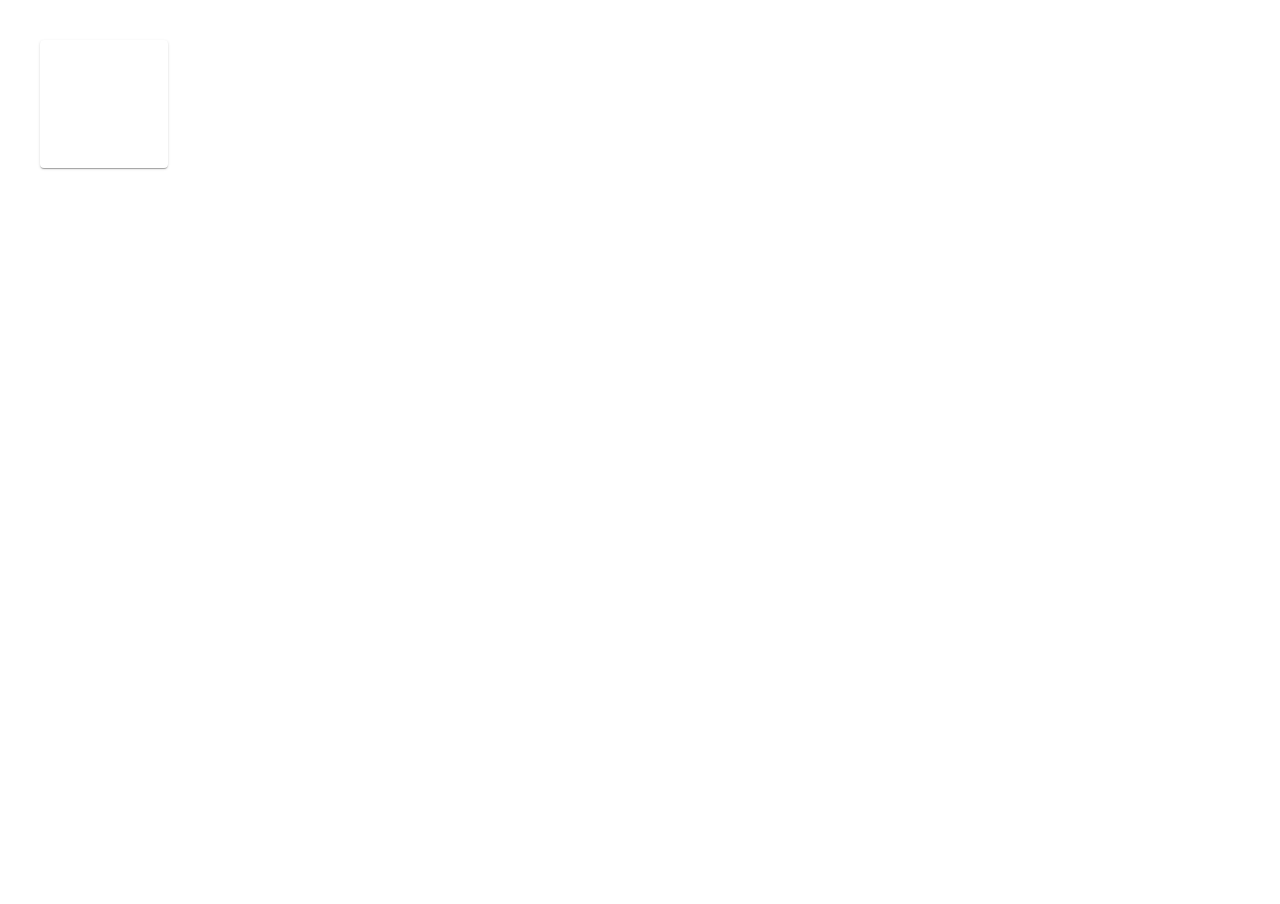
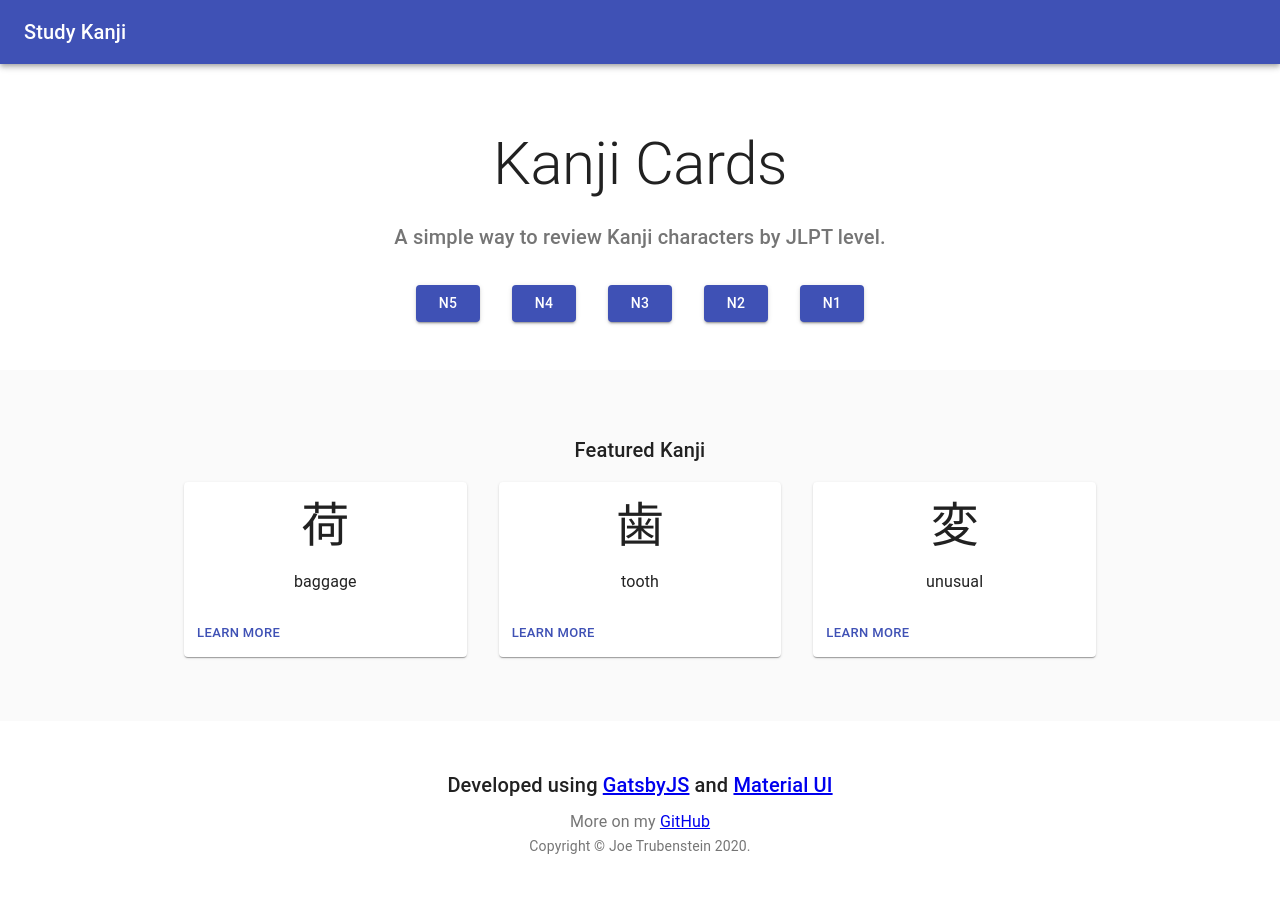
Before and after one commit to JoeTrubenstein/material-kanji, a Gatsby site: page / in a window 1280 px wide. Before the commit the page ends 800 px from the top, so only its background shows below. Built offline with nearby package versions, Linux system fonts and the light colour scheme; Gatsby itself is replaced by a stand-in of ours.

Commit message:
pagination

```diff
--- a/gatsby-node.js
+++ b/gatsby-node.js
@@ -36,7 +36,7 @@
 
   const kanji = result.data.allMongodbKandidictKanji.edges;
   //
-  const kanjiPerPage = 60;
+  const kanjiPerPage = 33;
   const numPages = Math.ceil(kanji.length / kanjiPerPage);
 
   // Create n5 kanji pages
--- a/src/pages/index.js
+++ b/src/pages/index.js
@@ -1,20 +1,182 @@
 import React from "react";
-// import { graphql } from "gatsby";
+import AppBar from "@material-ui/core/AppBar";
+import Button from "@material-ui/core/Button";
+import Card from "@material-ui/core/Card";
+import CardActions from "@material-ui/core/CardActions";
+import CardContent from "@material-ui/core/CardContent";
+import CardMedia from "@material-ui/core/CardMedia";
+import CssBaseline from "@material-ui/core/CssBaseline";
+import Grid from "@material-ui/core/Grid";
+import Toolbar from "@material-ui/core/Toolbar";
+import Typography from "@material-ui/core/Typography";
+import { makeStyles } from "@material-ui/core/styles";
 import Container from "@material-ui/core/Container";
-// import Typography from "@material-ui/core/Typography";
-import Box from "@material-ui/core/Box";
-// import MuiLink from "@material-ui/core/Link";
-// import ProTip from "../components/ProTip";
-// import Link from "../components/Link";
-// import CardDeck from "../components/CardDeck";
-import Paper from "../components/Paper";
+import Link from "@material-ui/core/Link";
 
-export default function Index({ data }) {
+function Copyright() {
   return (
-    <Container maxWidth="lg">
-      <Box my={4}>
-        <Paper />
-      </Box>
-    </Container>
+    <Typography variant="body2" color="textSecondary" align="center">
+      {"Copyright © "}
+      <Link color="inherit" href="https://material-ui.com/">
+        Joe Trubenstein
+      </Link>{" "}
+      {new Date().getFullYear()}
+      {"."}
+    </Typography>
   );
 }
+
+const useStyles = makeStyles(theme => ({
+  icon: {
+    marginRight: theme.spacing(2)
+  },
+  heroContent: {
+    backgroundColor: theme.palette.background.paper,
+    padding: theme.spacing(8, 0, 6)
+  },
+  heroButtons: {
+    marginTop: theme.spacing(4)
+  },
+  cardGrid: {
+    paddingTop: theme.spacing(8),
+    paddingBottom: theme.spacing(8)
+  },
+  card: {
+    height: "100%",
+    display: "flex",
+    flexDirection: "column"
+  },
+  cardMedia: {
+    paddingTop: "56.25%" // 16:9
+  },
+  cardContent: {
+    flexGrow: 1
+  },
+  footer: {
+    backgroundColor: theme.palette.background.paper,
+    padding: theme.spacing(6)
+  }
+}));
+
+const cards = [
+  { char: "荷", meaning: "baggage" },
+  { char: "歯", meaning: "tooth" },
+  { char: "変", meaning: "unusual" }
+];
+
+export default function Album() {
+  const classes = useStyles();
+
+  return (
+    <React.Fragment>
+      <CssBaseline />
+      <AppBar position="relative">
+        <Toolbar>
+          <Typography variant="h6" color="inherit" noWrap>
+            Study Kanji
+          </Typography>
+        </Toolbar>
+      </AppBar>
+      <main>
+        {/* Hero unit */}
+        <div className={classes.heroContent}>
+          <Container maxWidth="sm">
+            <Typography
+              component="h1"
+              variant="h2"
+              align="center"
+              color="textPrimary"
+              gutterBottom
+            >
+              Kanji Cards
+            </Typography>
+            <Typography
+              variant="h6"
+              align="center"
+              color="textSecondary"
+              paragraph
+            >
+              A simple way to review Kanji characters by JLPT level.
+            </Typography>
+            <div className={classes.heroButtons}>
+              <Grid container spacing={4} justify="center">
+                <Grid item>
+                  <Button href="/n5" variant="contained" color="primary">
+                    N5
+                  </Button>
+                </Grid>
+                <Grid item>
+                  <Button href="/n4" variant="contained" color="primary">
+                    N4
+                  </Button>
+                </Grid>{" "}
+                <Grid item>
+                  <Button href="/n3" variant="contained" color="primary">
+                    N3
+                  </Button>
+                </Grid>{" "}
+                <Grid item>
+                  <Button href="/n2" variant="contained" color="primary">
+                    N2
+                  </Button>
+                </Grid>{" "}
+                <Grid item>
+                  <Button href="/n1" variant="contained" color="primary">
+                    N1
+                  </Button>
+                </Grid>
+              </Grid>
+            </div>
+          </Container>
+        </div>
+        <Container className={classes.cardGrid} maxWidth="md">
+          {/* End hero unit */}
+          <Typography
+              variant="h6"
+              align="center"
+              color="textPrimary"
+              paragraph
+            >
+              Featured Kanji
+            </Typography>
+          <Grid container spacing={4}>
+            {cards.map(card => (
+              <Grid item key={card.char} xs={12} sm={6} md={4}>
+                <Card className={classes.card}>
+                  <CardContent className={classes.cardContent}>
+                    <Typography align="center" gutterBottom variant="h3" component="h2">
+                      {card.char}
+                    </Typography>
+                    <Typography align="center">{card.meaning}</Typography>
+                  </CardContent>
+                  <CardActions>
+                    <Button href="/n3" size="small" color="primary">
+                      learn more
+                    </Button>
+                  </CardActions>
+                </Card>
+              </Grid>
+            ))}
+          </Grid>
+        </Container>
+      </main>
+      {/* Footer */}
+      <footer className={classes.footer}>
+        <Typography variant="h6" align="center" gutterBottom>
+          Developed using <a href="https://gatsbyjs.org">GatsbyJS</a> and{" "}
+          <a href="https://material-ui.com/">Material UI</a>
+        </Typography>
+        <Typography
+          variant="subtitle1"
+          align="center"
+          color="textSecondary"
+          component="p"
+        >
+          More on my <a href="https://github.com/joeTrubenstein">GitHub</a>
+        </Typography>
+        <Copyright />
+      </footer>
+      {/* End footer */}
+    </React.Fragment>
+  );
+}
--- a/src/templates/kanji-template.js
+++ b/src/templates/kanji-template.js
@@ -22,9 +22,9 @@
   return (
     <Container maxWidth="lg">
       <Box my={4}>
-        <Typography variant="h4" component="h1" gutterBottom>
+        {/* <Typography variant="h4" component="h1" gutterBottom>
           Kanji N5
-        </Typography>
+        </Typography> */}
         {/* <Link to="/about" color="secondary">
           Go to the about page
         </Link> */}
--- a/src/theme.js
+++ b/src/theme.js
@@ -5,7 +5,7 @@
 const theme = createMuiTheme({
   palette: {
     primary: {
-      main: '#556cd6',
+      main: '#2296F3',
     },
     secondary: {
       main: '#19857b',
```
